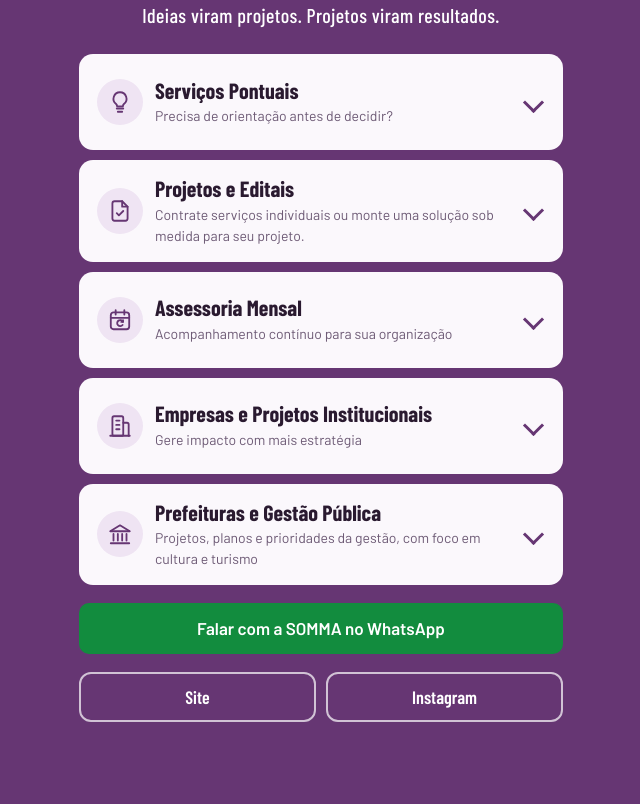
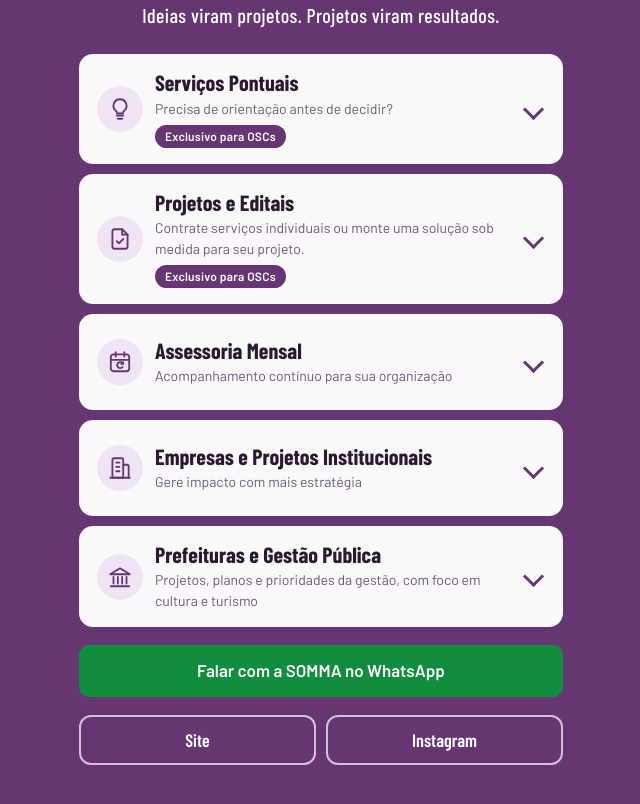
Before and after one commit to SOMMAPROJETOS/asommafazisso, a plain HTML site: page index.html in a window 1280 px wide. Shown: the part 146-950 px from the top of the page, without its empty margins (319-959 px from the left). Before the commit the page ends 908 px from the top, so only its background shows below. Drawn offline with nearby package versions, Linux system fonts and the light colour scheme.

Commit message:
Add files via upload

```diff
--- a/index.html
+++ b/index.html
@@ -35,6 +35,7 @@ details[open] .chev{transform:rotate(225deg)}
 .cta{display:flex;align-items:center;justify-content:center;gap:8px;background:var(--wa);color:#fff;text-decoration:none;font-weight:600;border-radius:10px;padding:13px 16px;min-height:48px;text-align:center}
 .sec{display:flex;gap:10px;margin-top:18px}
 .sec a{flex:1;text-align:center;text-decoration:none;color:#fff;border:2px solid rgba(255,255,255,.7);border-radius:12px;padding:12px 8px;font:600 18px 'Barlow Condensed','Arial Narrow',sans-serif;min-height:48px}
+.badge{display:inline-block;margin-top:6px;padding:2px 10px;border-radius:999px;background:var(--bg);color:#fff;font:600 12px/1.6 'Barlow',system-ui,sans-serif;font-style:normal;letter-spacing:.02em}
 .main-cta{margin:18px 0 0;font-size:17px}
 .note{margin:0 0 12px;padding:10px 12px;background:#f1e8f4;border-left:4px solid var(--bg);border-radius:8px;font-size:14.5px;color:var(--ink)}
 @media (prefers-reduced-motion:reduce){.chev{transition:none}}
@@ -46,9 +47,10 @@ details[open] .chev{transform:rotate(225deg)}
 <p class="tag">Ideias viram projetos. Projetos viram resultados.</p>
 
 <details>
-<summary><span class="ico" aria-hidden="true"><svg viewBox="0 0 24 24"><path d="M9 18h6"/><path d="M10 21h4"/><path d="M12 3a6 6 0 0 0-3.6 10.8c.6.5.9 1.2.9 2V16h5.4v-.2c0-.8.3-1.5.9-2A6 6 0 0 0 12 3z"/></svg></span><div class="t"><b>Serviços Pontuais</b><span>Precisa de orientação antes de decidir?</span></div><i class="chev"></i></summary>
+<summary><span class="ico" aria-hidden="true"><svg viewBox="0 0 24 24"><path d="M9 18h6"/><path d="M10 21h4"/><path d="M12 3a6 6 0 0 0-3.6 10.8c.6.5.9 1.2.9 2V16h5.4v-.2c0-.8.3-1.5.9-2A6 6 0 0 0 12 3z"/></svg></span><div class="t"><b>Serviços Pontuais</b><span>Precisa de orientação antes de decidir?</span><em class="badge">Exclusivo para OSCs</em></div><i class="chev"></i></summary>
 <div class="body">
 <p><b>O que é este serviço?</b> São atendimentos rápidos e específicos para tirar dúvidas, analisar cenários ou revisar propostas antes de você investir em um projeto completo ou em uma assessoria mensal.</p>
+<p><b>Exclusivo para Organizações da Sociedade Civil (OSCs).</b></p>
 <table class="price">
 <tr><td>Mentoria Técnica</td><td>Grátis</td></tr>
 <tr><td>Diagnóstico Inicial</td><td>Grátis</td></tr>
@@ -62,11 +64,11 @@ details[open] .chev{transform:rotate(225deg)}
 </details>
 
 <details>
-<summary><span class="ico" aria-hidden="true"><svg viewBox="0 0 24 24"><path d="M14 3H7a2 2 0 0 0-2 2v14a2 2 0 0 0 2 2h10a2 2 0 0 0 2-2V8z"/><path d="M14 3v5h5"/><path d="m9 14 2 2 4-4"/></svg></span><div class="t"><b>Projetos e Editais</b><span>Contrate serviços individuais ou monte uma solução sob medida para seu projeto.</span></div><i class="chev"></i></summary>
+<summary><span class="ico" aria-hidden="true"><svg viewBox="0 0 24 24"><path d="M14 3H7a2 2 0 0 0-2 2v14a2 2 0 0 0 2 2h10a2 2 0 0 0 2-2V8z"/><path d="M14 3v5h5"/><path d="m9 14 2 2 4-4"/></svg></span><div class="t"><b>Projetos e Editais</b><span>Contrate serviços individuais ou monte uma solução sob medida para seu projeto.</span><em class="badge">Exclusivo para OSCs</em></div><i class="chev"></i></summary>
 <div class="body">
 <p>Transformamos sua ideia em uma proposta clara, organizada e alinhada às regras do edital: análise das exigências, texto, orçamento, cronograma e adequação aos critérios de avaliação.</p>
 <p>Você escolhe o que precisa: contrate apenas um serviço ou combine vários, de acordo com a etapa em que seu projeto está.</p>
-<p>Indicado para OSCs, empresas, produtores culturais, associações, institutos, secretarias, prefeituras e consultorias.</p>
+<p><b>Exclusivo para Organizações da Sociedade Civil (OSCs).</b> Ideal para organizações que querem captar recursos por meio de editais.</p>
 <p><b>Escolha um ou mais serviços:</b></p>
 <table class="price">
 <tr><td>Análise de Edital</td><td>Grátis</td></tr>
```
